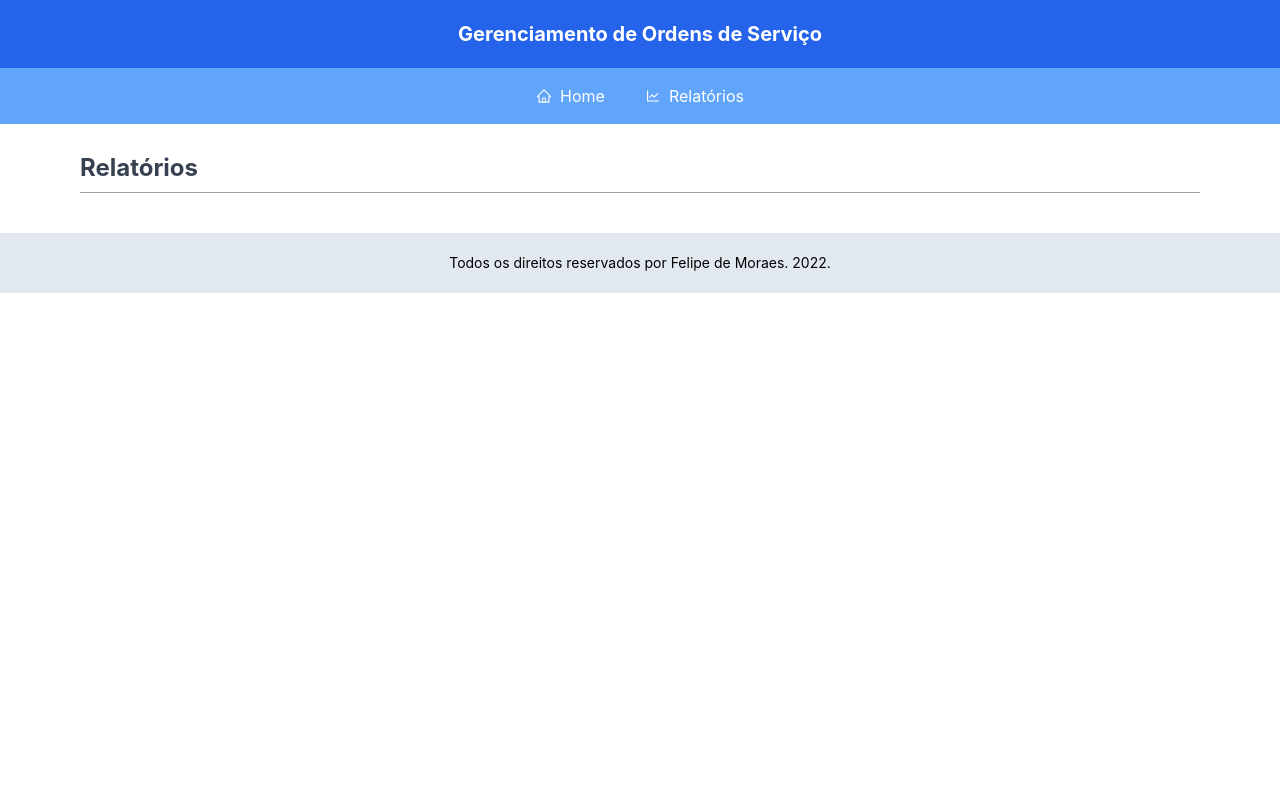
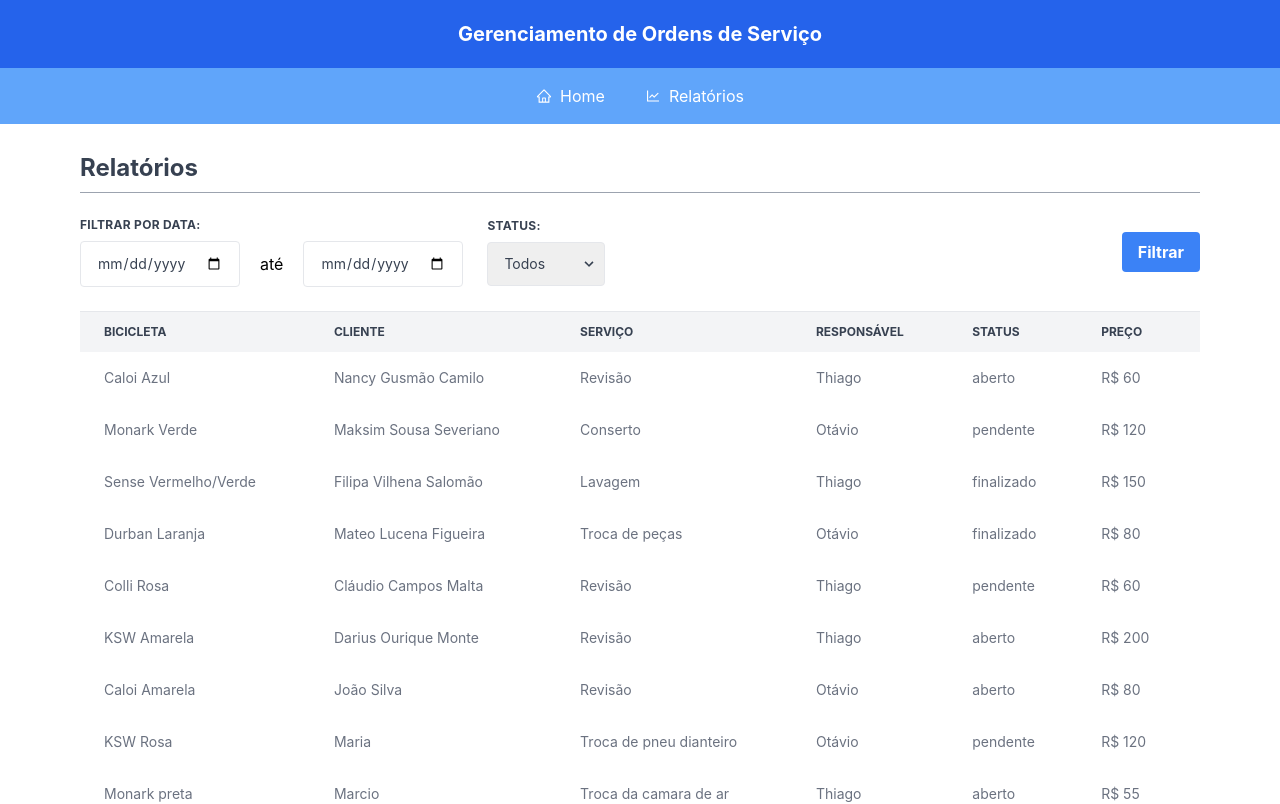
Before and after one commit to moraesfd/service-order-management, a React (Create React App) app: page /reports in a window 1280 px wide. Shown: the top 804 px of the page. Built offline with nearby package versions, Linux system fonts and the light colour scheme; data requests are answered from the project's data file.

Commit message:
feat: new Report page and table

```diff
--- a/backend/db.json
+++ b/backend/db.json
@@ -6,6 +6,7 @@
       "bike": "Caloi Azul",
       "service": "Revisão",
       "description": "Occaecat commodo aliqua excepteur nisi do proident aute qui magna ad culpa laboris enim duis.",
+      "responsible": "Thiago",
       "price": "60",
       "status": "aberto",
       "created_at": "10/09/2022",
@@ -17,6 +18,7 @@
       "bike": "Monark Verde",
       "service": "Conserto",
       "description": "Ut commodo pariatur laboris sit eu consectetur consequat sit velit dolore reprehenderit ipsum.",
+      "responsible": "Otávio",
       "price": "120",
       "status": "pendente",
       "created_at": "14/09/2022",
@@ -28,6 +30,7 @@
       "client": "Filipa Vilhena Salomão",
       "service": "Lavagem",
       "description": "Labore nostrud dolor est nostrud.",
+      "responsible": "Thiago",
       "price": "150",
       "status": "finalizado",
       "created_at": "20/09/2022",
@@ -39,6 +42,7 @@
       "bike": "Durban Laranja",
       "service": "Troca de peças",
       "description": "Commodo mollit amet est qui labore mollit reprehenderit nisi incididunt.",
+      "responsible": "Otávio",
       "price": "80",
       "status": "finalizado",
       "created_at": "14/09/2022",
@@ -50,6 +54,7 @@
       "bike": "Colli Rosa",
       "service": "Revisão",
       "description": "Velit Lorem occaecat qui esse.",
+      "responsible": "Thiago",
       "price": "60",
       "status": "pendente",
       "created_at": "24/09/2022",
@@ -61,6 +66,7 @@
       "client": "Darius Ourique Monte",
       "service": "Revisão",
       "description": "Sint elit minim est ullamco duis aute adipisicing consectetur non irure quis culpa.",
+      "responsible": "Thiago",
       "price": "200",
       "status": "aberto",
       "created_at": "18/09/2022",
@@ -72,6 +78,7 @@
       "client": "João Silva",
       "service": "Revisão",
       "description": "",
+      "responsible": "Otávio",
       "price": "80",
       "status": "aberto",
       "created_at": "07/10/2022",
@@ -83,6 +90,7 @@
       "client": "Maria",
       "service": "Troca de pneu dianteiro",
       "description": "Troca de pneu dianteiro pelo Pirelli",
+      "responsible": "Otávio",
       "price": "120",
       "status": "pendente",
       "created_at": "07/10/2022",
@@ -94,6 +102,7 @@
       "client": "Marcio",
       "service": "Troca da camara de ar",
       "description": "",
+      "responsible": "Thiago",
       "price": "55",
       "status": "aberto",
       "created_at": "07/10/2022",
@@ -105,6 +114,7 @@
       "client": "Felipe Moraes",
       "service": "Troca de pneu dianteiro",
       "description": "Trocar pneu pelo disponível na oficina",
+      "responsible": "Thiago",
       "price": "90",
       "status": "aberto",
       "created_at": "11/10/2022",
--- a/package.json
+++ b/package.json
@@ -7,8 +7,8 @@
     "@testing-library/react": "^13.4.0",
     "@testing-library/user-event": "^13.5.0",
     "axios": "^0.27.2",
+    "flowbite-datepicker": "^1.2.2",
     "react": "^18.2.0",
-    "react-currency-input-field": "^3.6.5",
     "react-dom": "^18.2.0",
     "react-icons": "^4.4.0",
     "react-input-mask": "^3.0.0-alpha.2",
--- a/src/components/ModalForm.jsx
+++ b/src/components/ModalForm.jsx
@@ -21,6 +21,7 @@ function ModalForm() {
     client: serviceOrderModal?.client ?? "",
     service: serviceOrderModal?.service ?? "",
     description: serviceOrderModal?.description ?? "",
+    responsible: serviceOrderModal?.responsible ?? "",
     price: serviceOrderModal?.price ?? "",
     status: serviceOrderModal?.status ?? "aberto",
     created_at:
@@ -48,6 +49,7 @@ function ModalForm() {
         currentServiceOrder.client === serviceOrderModal.client &&
         currentServiceOrder.service === serviceOrderModal.service &&
         currentServiceOrder.description === serviceOrderModal.description &&
+        currentServiceOrder.responsible === serviceOrderModal.responsible &&
         currentServiceOrder.price === serviceOrderModal.price &&
         currentServiceOrder.status === serviceOrderModal.status
       ) {
@@ -209,7 +211,22 @@ function ModalForm() {
                     </div>
                   </div>
                   <div className="flex flex-wrap -mx-3 mb-6">
-                    <div className="w-full md:w-1/2 px-3 mb-6 md:mb-0">
+                    <div className="w-full md:w-1/3 px-3 mb-6 md:mb-0">
+                      <label
+                        className="block uppercase tracking-wide text-gray-700 text-xs font-bold mb-2"
+                        htmlFor="grid-city"
+                      >
+                        Responsável
+                      </label>
+                      <input
+                        className="appearance-none block w-full text-gray-700 text-sm border border-gray-200 rounded py-3 px-4 leading-tight focus:outline-none focus:bg-white focus:border-gray-500"
+                        name="price"
+                        value={currentServiceOrder.responsible}
+                        onChange={(e) => handleValue(e)}
+                        placeholder="Responsável"
+                      />
+                    </div>
+                    <div className="w-full md:w-1/3 px-3 mb-6 md:mb-0">
                       <label
                         className="block uppercase tracking-wide text-gray-700 text-xs font-bold mb-2"
                         htmlFor="grid-city"
@@ -224,7 +241,7 @@ function ModalForm() {
                         placeholder="Preço"
                       />
                     </div>
-                    <div className="w-full md:w-1/2 px-3 mb-6 md:mb-0">
+                    <div className="w-full md:w-1/3 px-3 mb-6 md:mb-0">
                       <label
                         className="block uppercase tracking-wide text-gray-700 text-xs font-bold mb-2"
                         htmlFor="grid-state"
--- a/src/components/ModalPreview.jsx
+++ b/src/components/ModalPreview.jsx
@@ -8,6 +8,7 @@ function ModalPreview() {
     bike,
     client,
     description,
+    responsible,
     price,
     service,
     status,
@@ -64,21 +65,31 @@ function ModalPreview() {
                   <strong>Descrição: </strong>
                   <span>{description}</span>
                 </div>
+                {responsible && (
+                  <div className="text-gray-700 text-base text-left">
+                    <strong>Responsável: </strong>
+                    <span>{responsible}</span>
+                  </div>
+                )}
                 <div className="text-gray-700 text-base text-left">
                   <strong>Status do serviço: </strong>
                   <span className={getColorByStatus(status)}>{status}</span>
                 </div>
                 <div className="text-gray-700 text-base text-left">
                   <strong>Preço: </strong>
-                  <span>R$ {price}</span>
+                  <span>R$ {formatMoney(price)}</span>
                 </div>
                 <div className="text-gray-700 text-base text-left">
                   <strong>Entrada em: </strong>
                   <span>{created_at}</span>
                 </div>
-                {status === "finalizado" && (
+                {updated_at && (
                   <div className="text-gray-700 text-base text-left">
-                    <strong>Finalizada em: </strong>
+                    <strong>
+                      {status !== "finalizado"
+                        ? "Última alteração em: "
+                        : "Finalizado em: "}
+                    </strong>
                     <span>{updated_at}</span>
                   </div>
                 )}
--- a/src/components/SearchBar.jsx
+++ b/src/components/SearchBar.jsx
@@ -18,9 +18,9 @@ function SearchBar() {
       <div className="">
         <button
           onClick={() => handleClickAddServiceOrder()}
-          className="text-white bg-blue-700 hover:bg-blue-800 focus:ring-4 focus:ring-blue-300 font-medium rounded-lg text-sm px-5 py-2.5 mr-2 mb-2 dark:bg-blue-600 dark:hover:bg-blue-700 focus:outline-none dark:focus:ring-blue-800"
+          class="bg-blue-500 hover:bg-blue-700 text-white font-bold px-4 py-2 rounded"
         >
-          + ADD
+          + Adicionar
         </button>
       </div>
     </div>
--- a/src/components/ServiceOrderCard.jsx
+++ b/src/components/ServiceOrderCard.jsx
@@ -2,7 +2,7 @@ import { useServiceOrders } from "../contexts/serviceOrdersContext";
 import { FiEdit, FiTrash2 } from "react-icons/fi";
 
 function ServiceOrderCard({ serviceOrder, statusColor }) {
-  const { bike, client, service, status, created_at, updated_at } =
+  const { bike, client, service, responsible, status, created_at, updated_at } =
     serviceOrder;
 
   const {
@@ -48,6 +48,12 @@ function ServiceOrderCard({ serviceOrder, statusColor }) {
           <strong>Serviço: </strong>
           <span>{service}</span>
         </div>
+        {responsible && (
+          <div className="text-gray-700 text-base text-left">
+            <strong>Responsável: </strong>
+            <span>{responsible}</span>
+          </div>
+        )}
         {status !== "finalizado" ? (
           <div className="text-gray-700 text-base text-left">
             <strong>Entrada em: </strong>
--- a/src/pages/ReportPage.jsx
+++ b/src/pages/ReportPage.jsx
@@ -1,10 +1,172 @@
-import { Link } from "react-router-dom";
+import { useEffect } from "react";
+import EmptyState from "../components/EmptyState";
+import Loading from "../components/Loading";
 import TitlePage from "../components/TitlePage";
+import { useServiceOrders } from "../contexts/serviceOrdersContext";
+import { getSumArrayByKey } from "../helpers/utils";
+import { getAllServiceOrders } from "../modules/serviceOrder";
 
 function ReportPage() {
+  const {
+    serviceOrders,
+    setServiceOrders,
+    loading,
+    setLoading,
+    searchInputText,
+    filteredServiceOrders,
+    setFilteredServiceOrders,
+    actionOnServiceOrder,
+    setActionOnServiceOrder,
+  } = useServiceOrders();
+
+  async function getAllServiceOrdersFromApi() {
+    let response = [];
+    try {
+      response = await getAllServiceOrders();
+    } catch (error) {
+      console.log(error);
+      response = null;
+    } finally {
+      setServiceOrders(response);
+      setFilteredServiceOrders(response);
+    }
+  }
+
+  useEffect(() => {
+    setLoading(true);
+
+    const timer = setTimeout(() => {
+      getAllServiceOrdersFromApi();
+      setLoading(false);
+    }, 1000);
+
+    return () => clearTimeout(timer);
+  }, []);
+
   return (
     <>
       <TitlePage text="Relatórios" />
+      <div className="py-6 block w-full sm:flex sm:justify-between sm:items-center border-b border-gray-200">
+        <div className="block w-full sm:flex sm:justify-start sm:items-center">
+          <div className="mb-6 md:mb-0 pr-6">
+            <label className="block uppercase tracking-wide text-gray-700 text-xs font-bold mb-2 text-left">
+              Filtrar por data:
+            </label>
+            <div className="flex justify-start items-center">
+              <input
+                className="appearance-none block w-30 text-gray-700 text-sm border border-gray-200 rounded py-3 px-4 leading-tight focus:outline-none focus:bg-white focus:border-gray-500"
+                type="date"
+                name="date-from"
+                id="date-from"
+              />
+              <span className="text-md px-5">até</span>
+              <input
+                className="appearance-none block w-30 text-gray-700 text-sm border border-gray-200 rounded py-3 px-4 leading-tight focus:outline-none focus:bg-white focus:border-gray-500"
+                type="date"
+                name="date-to"
+                id="date-to"
+              />
+            </div>
+          </div>
+          <div className="mb-6 md:mb-0">
+            <label
+              className="block uppercase tracking-wide text-gray-700 text-xs font-bold mb-2 text-left"
+              htmlFor="grid-state"
+            >
+              Status:
+            </label>
+            <div className="relative">
+              <select
+                className="block appearance-none w-full border border-gray-200 text-gray-700 text-sm py-3 px-4 pr-8 rounded leading-tight focus:outline
+              -none focus:bg-white focus:border-gray-500"
+                name="status"
+              >
+                <option value="todos">Todos</option>
+                <option value="aberto">Aberto</option>
+                <option value="pendente">Pendente</option>
+                <option value="finalizado">Finalizado</option>
+              </select>
+              <div className="pointer-events-none absolute inset-y-0 right-0 flex items-center px-2 text-gray-700">
+                <svg
+                  className="fill-current h-4 w-4"
+                  xmlns="http://www.w3.org/2000/svg"
+                  viewBox="0 0 20 20"
+                >
+                  <path d="M9.293 12.95l.707.707L15.657 8l-1.414-1.414L10 10.828 5.757 6.586 4.343 8z" />
+                </svg>
+              </div>
+            </div>
+          </div>
+        </div>
+
+        <div className="block mb-6 md:mb-0 w-auto">
+          <button
+            onClick={() => handleClickAddServiceOrder()}
+            class="block bg-blue-500 hover:bg-blue-700 text-white font-bold px-4 py-2 rounded whitespace-nowrap"
+          >
+            Filtrar
+          </button>
+        </div>
+      </div>
+
+      {loading ? (
+        <Loading />
+      ) : filteredServiceOrders ? (
+        <div class="overflow-x-auto relative">
+          <table class="w-full text-sm text-left text-gray-500 dark:text-gray-400">
+            <thead class="text-xs text-gray-700 uppercase bg-gray-100 dark:bg-gray-700 dark:text-gray-400">
+              <tr>
+                <th scope="col" class="py-3 px-6">
+                  Bicicleta
+                </th>
+                <th scope="col" class="py-3 px-6">
+                  Cliente
+                </th>
+                <th scope="col" class="py-3 px-6">
+                  Serviço
+                </th>
+                <th scope="col" class="py-3 px-6">
+                  Responsável
+                </th>
+                <th scope="col" class="py-3 px-6">
+                  Status
+                </th>
+                <th scope="col" class="py-3 px-6">
+                  Preço
+                </th>
+              </tr>
+            </thead>
+            <tbody>
+              {filteredServiceOrders.map((serviceOrder, index) => (
+                <tr class="bg-white dark:bg-gray-800">
+                  <td class="py-4 px-6">{serviceOrder.bike}</td>
+                  <td class="py-4 px-6">{serviceOrder.client}</td>
+                  <td class="py-4 px-6">{serviceOrder.service}</td>
+                  <td class="py-4 px-6">{serviceOrder.responsible}</td>
+                  <td class="py-4 px-6">{serviceOrder.status}</td>
+                  <td class="py-4 px-6">R$ {serviceOrder.price}</td>
+                </tr>
+              ))}
+            </tbody>
+            <tfoot>
+              <tr class="font-semibold text-gray-900 dark:text-white">
+                <th scope="row" class="py-3 px-6 text-base">
+                  Total: {filteredServiceOrders.length}
+                </th>
+                <td class="py-3 px-6"></td>
+                <td class="py-3 px-6"></td>
+                <td class="py-3 px-6"></td>
+                <td class="py-3 px-6"></td>
+                <td class="py-3 px-6 text-base">
+                  R$ {getSumArrayByKey(filteredServiceOrders, "price")}
+                </td>
+              </tr>
+            </tfoot>
+          </table>
+        </div>
+      ) : (
+        <EmptyState msg="Ops, selecione algum filtro para começar!" />
+      )}
     </>
   );
 }
```
Also changed, not shown: src/helpers/utils.js (+7 -0 lines), 1 other file (tests, documents, lock files or other folders).
